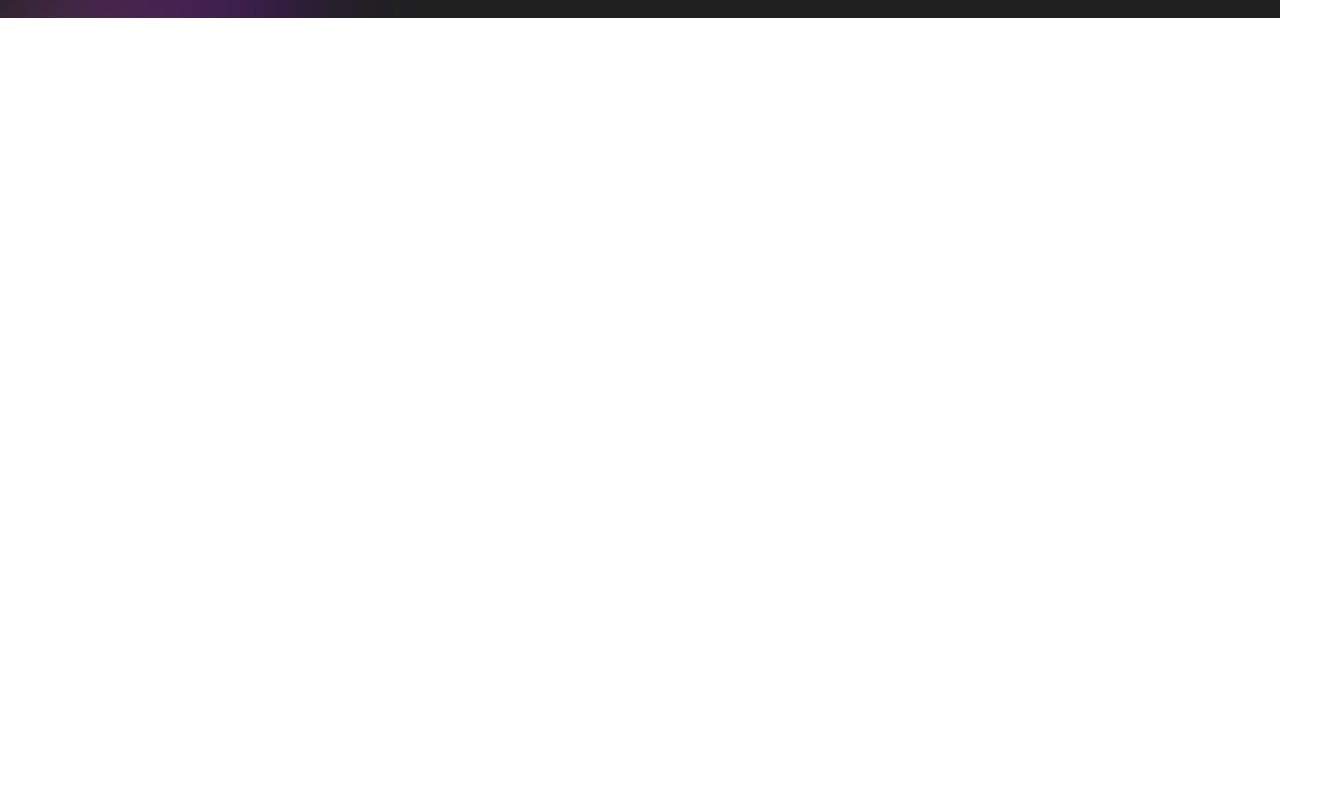
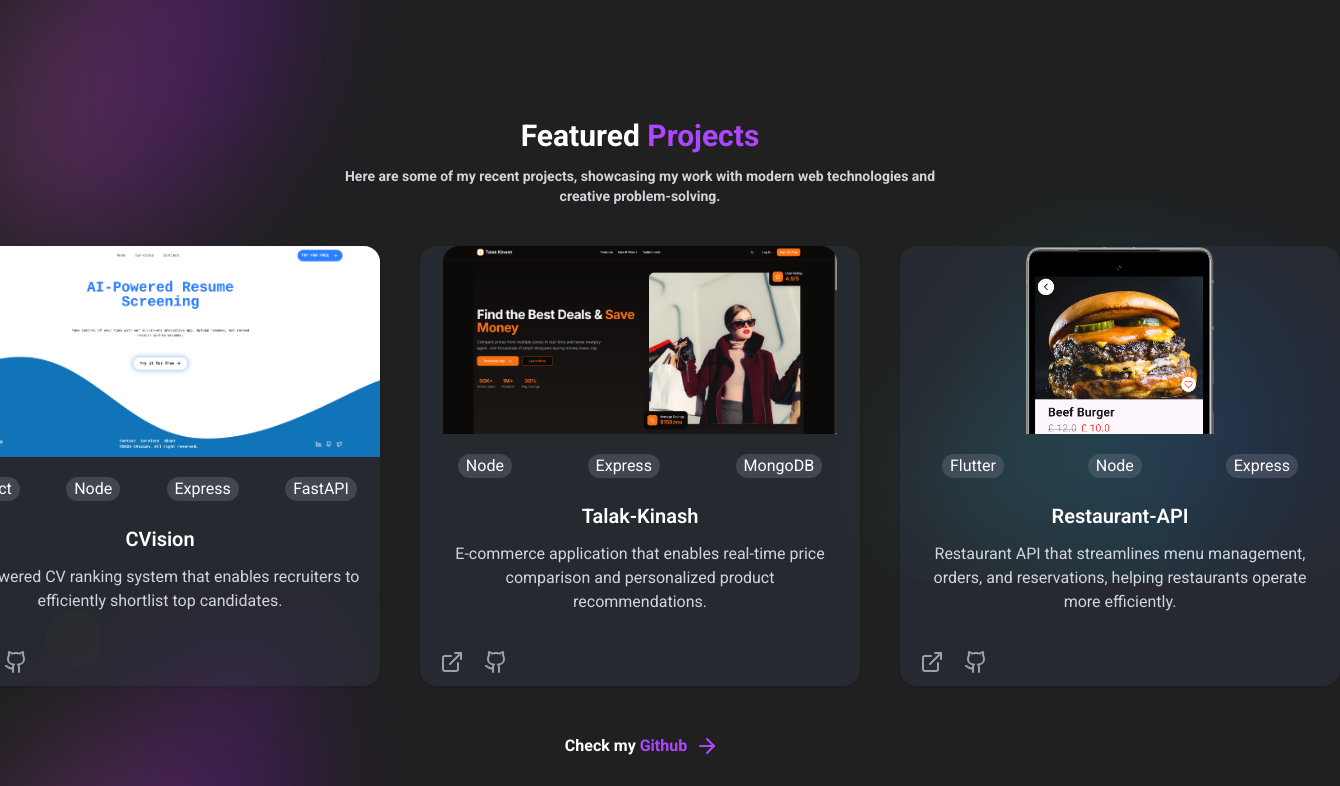
Before and after one commit to Kingestif/Portfolio, a React (Vite) app: page / in a window 1280 px wide. Shown: the part 3420-4206 px from the top of the page, 1340 px wide, since content can reach past the window. Before the commit the page ends 3438 px from the top, so only its background shows below. Built offline with nearby package versions, Linux system fonts and the light colour scheme.

Commit message:
feat: add proejct section

```diff
--- a/src/App.tsx
+++ b/src/App.tsx
@@ -15,7 +15,7 @@
       <About/>
       <Skills/>
       <Experience/>
-      {/* <Projects/> */}
+      <Projects/>
       {/* <Contact/> */}
     </div>
   )
--- a/src/components/Projects.tsx
+++ b/src/components/Projects.tsx
@@ -3,14 +3,14 @@
 
 export function Projects(){
     return(
-        <div className="h-screen flex flex-col justify-center bg-black items-center gap-10">
+        <div className="flex flex-col justify-center items-center gap-10 mt-30">
             <div className="flex flex-col gap-3 text-center">
-                <div className="font-bold text-3xl text-white">Featured <span className="text-yellow-500">Projects</span></div>
+                <div className="font-bold text-3xl text-white">Featured <span className="text-purple-500">Projects</span></div>
                 <div className="font-bold text-sm text-gray-300 w-150 text-center">Here are some of my recent projects, showcasing my work with modern web technologies and creative problem-solving. </div>
             </div>
             <div className="flex gap-10 items-center">
                 {projects.map(project=>(
-                    <div key={project.id} className="flex flex-col w-110 h-110 items-center text-white gap-3 rounded-2xl bg-gray-500/25 hover:scale-105 transition-all duration-200 ease-out shadow-sm  hover:bg-gray-500/30">
+                    <div key={project.id} className="flex flex-col w-110 h-110 items-center text-white gap-3 rounded-2xl bg-gray-700/30  hover:scale-105 transition-all duration-200 ease-out shadow-sm  hover:bg-gray-700/50">
                         <img src={project.imageUrl} alt={project.title} className="rounded-t-2xl overflow-hidden" />
                         <div className="flex justify-around w-full pt-2">
                             {project.tools.map((tool,idx)=>(
@@ -28,8 +28,8 @@
                 ))}
             </div>
             <a href="https://github.com/Kingestif" target="_blank" rel="noopener noreferrer" className="group flex gap-2 bg-yellow-500/ rounded-full py-2 px-3 ">
-                <div className="text-white font-bold">Check my <span className="text-yellow-500">Github</span></div>
-                <div className="text-yellow-500 w-5 h-5 group-hover:translate-x-2 duration-300"><ArrowRight /></div>
+                <div className="text-white font-bold">Check my <span className="text-purple-500">Github</span></div>
+                <div className="text-purple-500 w-5 h-5 group-hover:translate-x-2 duration-300"><ArrowRight /></div>
             </a>
         </div>
     )
```
